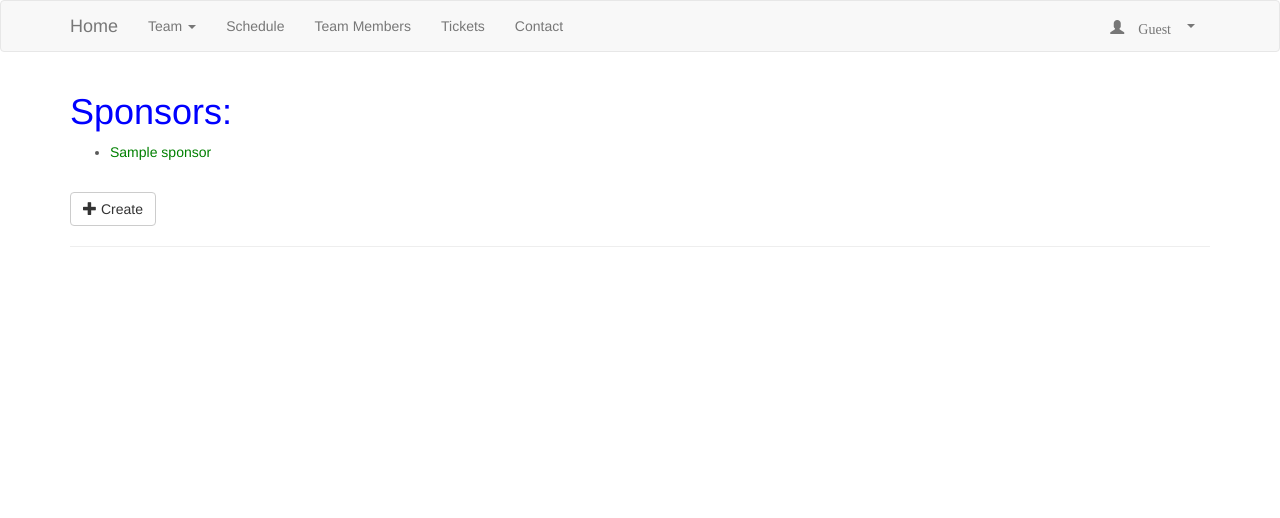
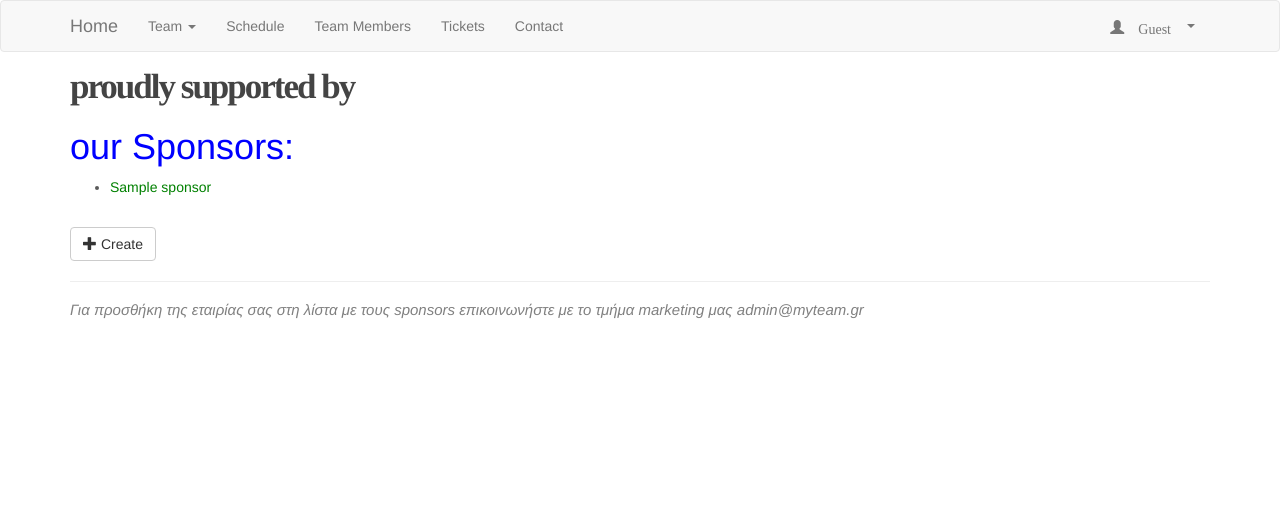
Before and after one commit to dgreasi/Athletic-Team, a Django app: template AthleticTeam/SponsorsApp/templates/sponsor/showall.html in a window 1280 px wide. Shown: the top 518 px of the page. Run offline with Django 3.2, Linux system fonts and the light colour scheme; the template is opened without the code that fills it: most values are stand-ins (such as "Sample title", 1, 10 or a date in 2020); parts of the project's set-up code (start-up, migrations or seed data) failed here and were passed over; some libraries are stand-ins or nearby versions.

Commit message:
sponsors page enhanced and ready!

```diff
--- a/AthleticTeam/SponsorsApp/templates/sponsor/showall.html
+++ b/AthleticTeam/SponsorsApp/templates/sponsor/showall.html
@@ -5,11 +5,13 @@
     <title>Sponsors</title>
     <link rel="stylesheet" type="text/css" href="{% static 'css/style.css' %}" />
     <link rel="stylesheet" type="text/css" href="{% static 'css/carousel.css' %}" />
+    <link rel="stylesheet" type="text/css" href="{% static 'css/sponsors.css' %}" />
 {% endblock %}
 
 {% block container %}
+<h5> proudly supported by </h5>
     {% if sponsor_list %}
-        <h1>Sponsors:</h1>
+        <h1>our Sponsors:</h1>
         <ul>
         {% for sponsor in sponsor_list %}
             <li>
@@ -27,4 +29,5 @@
         <span class="glyphicon glyphicon-plus" aria-hidden="true"></span> Create
     </a>
     <hr>
+<h4>Για προσθήκη της εταιρίας σας στη λίστα με τους sponsors επικοινωνήστε με το τμήμα marketing μας admin@myteam.gr</h4>
 {% endblock %}
--- /dev/null
+++ b/AthleticTeam/static/css/sponsors.css
@@ -0,0 +1,15 @@
+h4 {
+	font-style: italic;
+	color: #808080 ;
+	font-size: 15px;
+}
+h5 {
+	font-family: times, Times New Roman, times-roman, georgia, serif;
+	color: #444;
+	margin: 0;
+	padding: 0px 0px 6px 0px;
+	font-size: 35px;
+	line-height: 29px;
+	letter-spacing: -2px;
+	font-weight: bold;
+}
```
